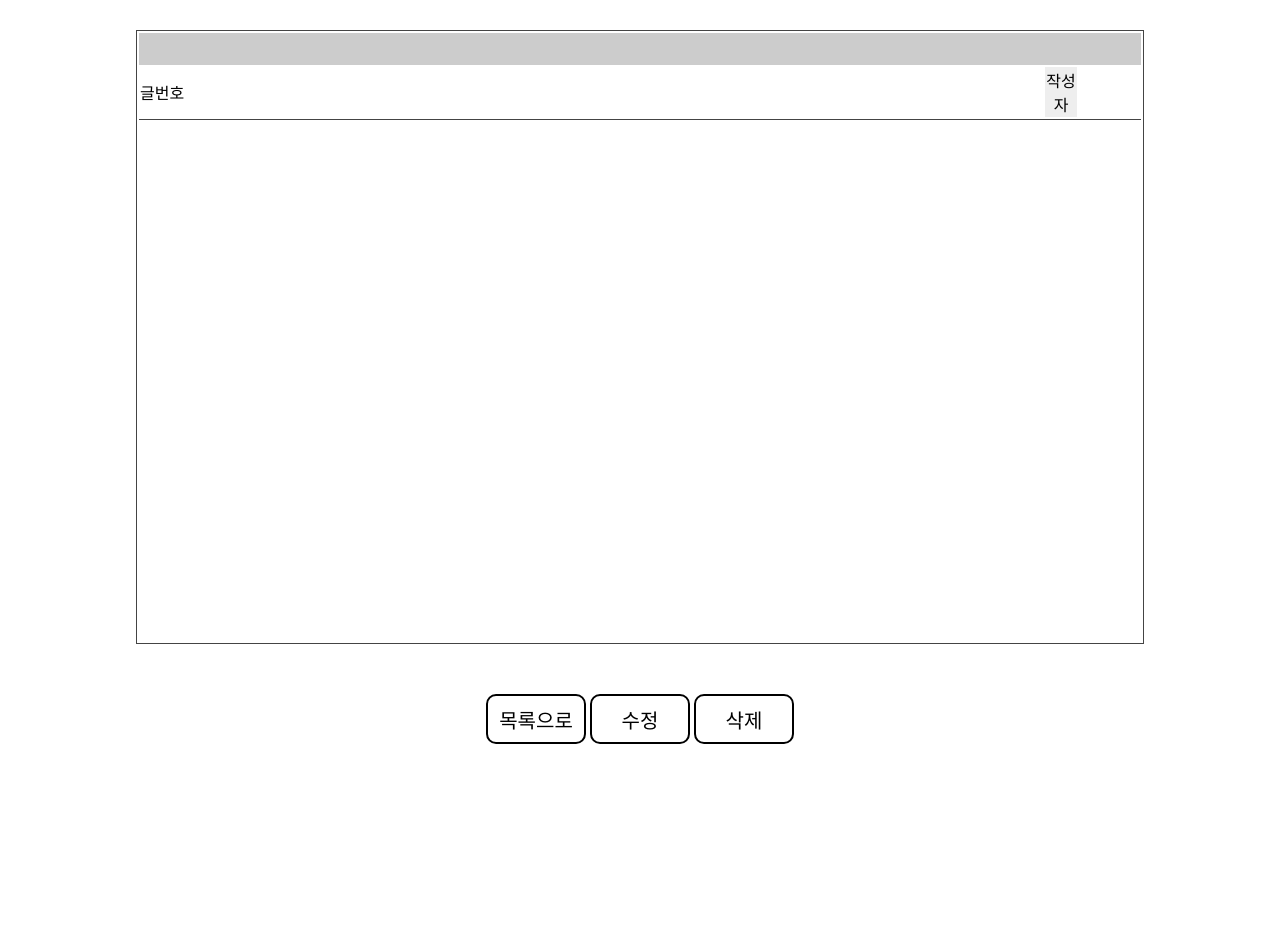
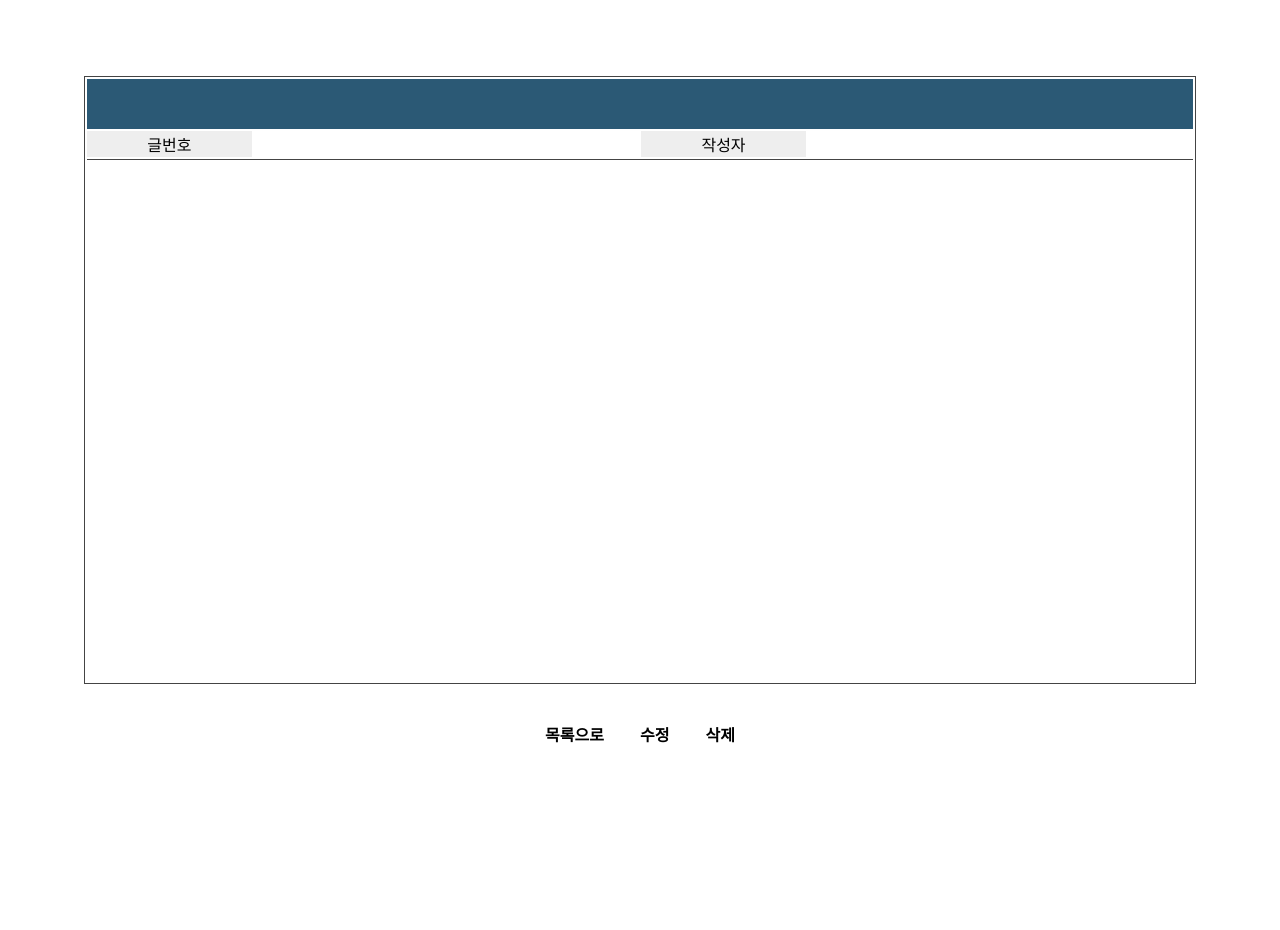
Before and after one commit to sumiini/hantor-project, a PHP site: page /view.php?number=1 in a window 1280 px wide. Before the commit the page ends 744 px from the top, so only its background shows below. Run offline with PHP 8.4, Linux system fonts and the light colour scheme; the visitor is signed in with stand-in values (Sample User, id 1); data that the repository does not hold is empty.

Commit message:
view.php update

```diff
--- a/css/view.css
+++ b/css/view.css
@@ -1,67 +1,51 @@
-.view_table {
+.view_table{
+
     border: 1px solid #444444;
-    margin-top: 30px;
+    margin: 0 5%;
 }
+
 .view_title {
+    width: 100vw;
     height: 30px;
     text-align: center;
     background-color: #cccccc;
     color: white;
-    width: 1000px;
+    font-weight: bold;
 }
-    .view_id {
+
+.view_no, .view_id{
     text-align: center;
-    background-color: #EEEEEE;
-    width: 30px;
+    background-color: #eeeeee;
+    width: 15%; /**/
 }
-    .view_id2 {
-    background-color: white;
-    width: 60px;
+
+.view_no2, .view_id2{
+    text-align: center;
+    background-color: rgba(255, 255, 255, 0.5);
+    width: 35%;
 }
-    .view_hit {
-    background-color: #EEEEEE;
-    width: 30px;
-    text-align: center;
-    }
-    .view_hit2 {
-    background-color: white;
-    width: 60px;
-    }
+
 .view_content {
     padding-top: 20px;
+    height: 500px;
     border-top: 1px solid #444444;
-    height: 500px;
 }
+
 .view_btn {
-    width: 700px;
     height: 200px;
     text-align: center;
-    margin: auto;
-    margin-top: 50px;
+    margin: 50px auto;
+    float: right;
 }
+
 .view_btn1 {
-    height: 50px;
-    width: 100px;
-    font-size: 20px;
+    border: 2px solid black;
+    border-radius: 10px;
+    height: 40px;
+    width: 80px;
+    margin: 0 auto;
+    justify-content: center;
+    font-size: 1em;
     text-align: center;
     background-color: white;
-    border: 2px solid black;
-    border-radius: 10px;
 }
-    .view_comment_input {
-    width: 700px;
-    height: 500px;
-    text-align: center;
-    margin: auto;
-    }
-    .view_text3 {
-    font-weight: bold;
-    float: left;
-    margin-left: 20px;
-    }
-    .view_com_id {
-    width: 100px;
-    }
-    .view_comment {
-    width: 500px;
-    }
--- a/noticemain.php
+++ b/noticemain.php
@@ -59,7 +59,7 @@
             if(mysqli_num_rows($result)>0){ // 출력할 행이 있을 경우에만 아래 블록 실행
                 while($row = mysqli_fetch_assoc($result)){
                     echo '<tr>
-                    <td width="75px" align="center">'.$row["number"].'</td>
+                    <td width="75px" align=center>'.$row["number"].'</td>
                     <td width="150px" align=center><a href=view.php?db="opentutorials"&number='.$row["number"].'>'.$row["title"].'</a></td>
                     <td width="150px" align="center">'.$row["date"].'</td>
                     <td width="75px" align="center">'.$row["id"].'</td>
@@ -93,7 +93,6 @@
       </footer>
       <script src="footer.js"></script>
     </div>
-    <script src="notice.js"></script>
 
   </body>
 </html>
--- a/view.php
+++ b/view.php
@@ -3,24 +3,78 @@
 <head>
     <meta charset="UTF-8">
     <meta name="viewport" content="width=device-width, initial-scale=1.0">
-    <link rel="stylesheet" href="css/view.css">
+
+    <style>
+        a:link { color: black; text-decoration: none;}
+        a:visited { color: black; text-decoration: none;}
+        a:hover { color: rgb(43, 89, 117); text-decoration: none;}
+        a:active { color: rgb(43, 89, 117); text-decoration: none;}
+
+        .view_table{
+            border: 1px solid #444444;
+            margin: 6% 6% 0 6%;
+        }
+
+        .view_title {
+            width: 100vw;
+            height: 3rem;
+            text-align: center;
+            background-color: rgb(43, 89, 117);
+            color: white;
+            font-weight: bold;
+            font-size: 1.3rem;
+        }
+
+        .view_no, .view_id{
+            text-align: center;
+            background-color: #EEEEEE;
+            width: 15%;
+        }
+
+        .view_no2, .view_id2{
+            text-align: center;
+            background-color: rgba(255, 255, 255, 0.5);
+            width: 35%;
+        }
+
+        .view_content {
+            padding-top: 20px;
+            height: 500px;
+            border-top: 1px solid #444444;
+        }
+
+        .view_btn {
+            margin-top: 3%;
+            height: 200px;
+            text-align: center;
+        }
+
+        .view_btn1 {
+            margin: 0 1em;
+            justify-content: center;
+            font-size: 1em;
+            font-weight: bold;
+            text-align: center;
+        }
+    </style>
     <title>게시글 보기</title>
 </head>
 <body>
     <?php
         session_start();
-        $connect = mysqli_connect("127.0.0.1", "dondon", "5Susdpdlf!", "opentutorials");
+        $connect = mysqli_connect("127.0.0.1", "root", "970107", "opentutorials");
         $number = $_GET['number'];
-
         $query = "select * from notice where number='$number'";
         $result = $connect->query($query);
         $rows = mysqli_fetch_assoc($result);
     ?>
-
     <table class="view_table" align=center>
+        <thead>
             <tr>
-            <td colspan="4" class="view_title"><?php echo $rows['title']; ?></td>
+                <td colspan=4 class="view_title"><?php echo $rows['title']; ?></td>
             </tr>
+        </thead>
+        <tbody>
             <tr>
                 <td class="view_no">글번호</td>
                 <td class="view_no2"><?php echo $rows['number']; ?></td>
@@ -28,15 +82,14 @@
                 <td class="view_id2"><?php echo $rows['id']; ?></td>
             </tr>
             <tr>
-            <td colspan="4" class="view_content" valign="top">
-            <?php echo $rows['content']?></td>
+                <td colspan="4" class="view_content" valign="top"><?php echo $rows['content']; ?></td>
             </tr>
+        </tbody>
     </table>
-
     <div class="view_btn">
-        <button class="view_btn1" onclick="location.href='./noticemain.php'">목록으로</button>
-        <button class="view_btn1" onclick="location.href='./modify.php?number=<?=$number?>&id=<?=$_SESSION['userid']?>'">수정</button>
-        <button class="view_btn1" onclick="location.href='./delete.php?number=<?=$number?>&id=<?=$_SESSION['userid']?>'">삭제</button>
+        <a class="view_btn1" href="./noticemain.php">목록으로</a>
+        <a class="view_btn1" href="./modify.php?number=<?=$number?>&id=<?=$_SESSION['userid']?>">수정</a>
+        <a class="view_btn1" href="./delete.php?number=<?=$number?>&id=<?=$_SESSION['userid']?>">삭제</a>
     </div>
 </body>
 </html>
```
Lines whose indentation alone changed are shown as unchanged.
